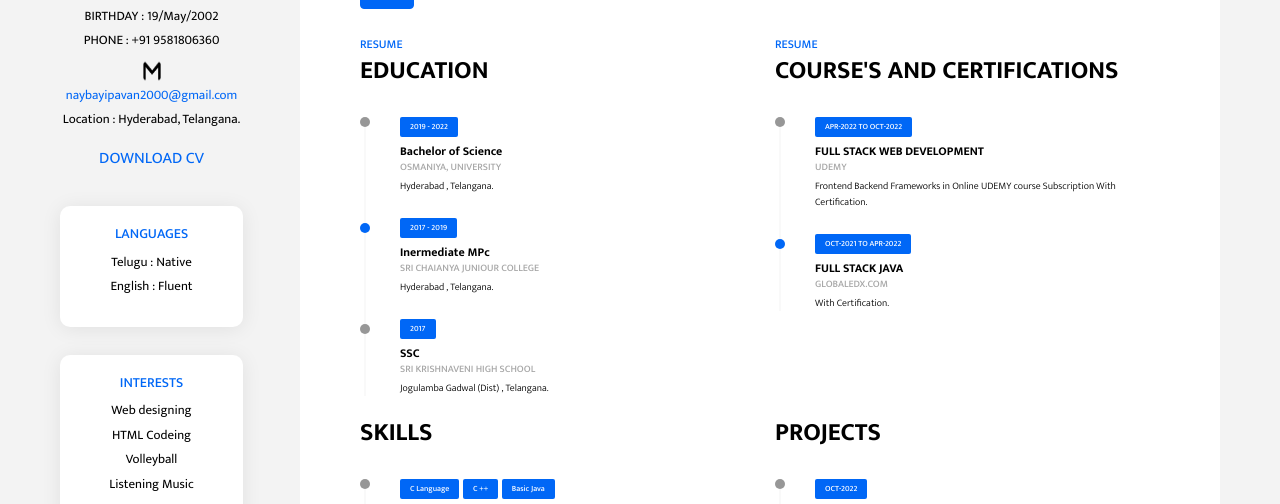
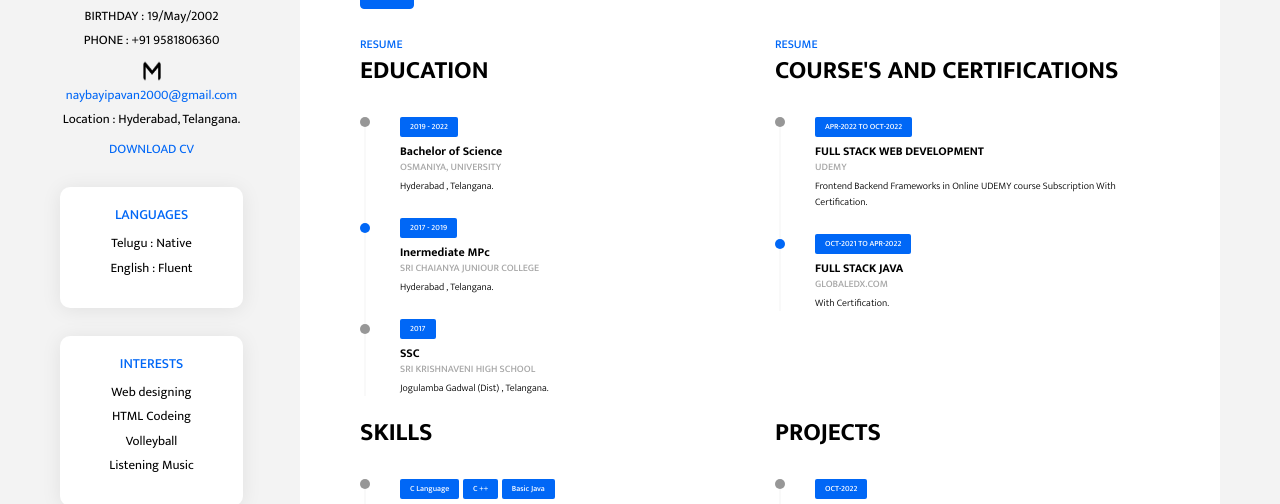
Before and after one commit to pavannaidu000333/personal-website-cv, a plain HTML site: page index.html in a window 1280 px wide. Shown: the part 222-726 px from the top of the page. Drawn offline with nearby package versions, Linux system fonts and the light colour scheme.

Commit message:
Update index.html

```diff
--- a/index.html
+++ b/index.html
@@ -37,7 +37,7 @@
                     <p><img src="gmail.png" alt="" height="30" width="20"><a href="#">naybayipavan2000@gmail.com</a></p>
                     <p>Location : Hyderabad, Telangana.</p>
 
-                    <button class="btn btn-download-cv"><a href="file:///C:/Users/naiba/Downloads/resume2022%20Bsc.pdf">DOWNLOAD CV </a></button>
+                    <a href="file:///C:/Users/naiba/Downloads/resume2022%20Bsc.pdf"> DOWNLOAD CV </a>
                 </div>
             </div>
             <div class="widget card">
```
